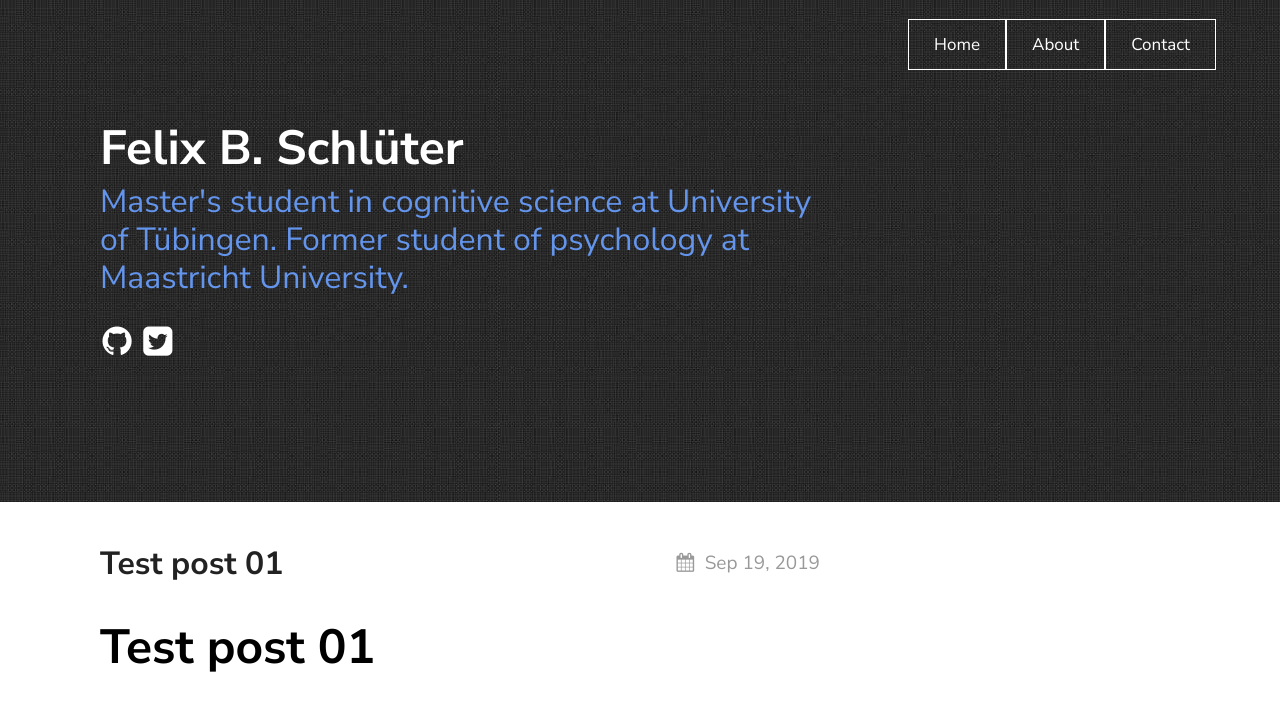
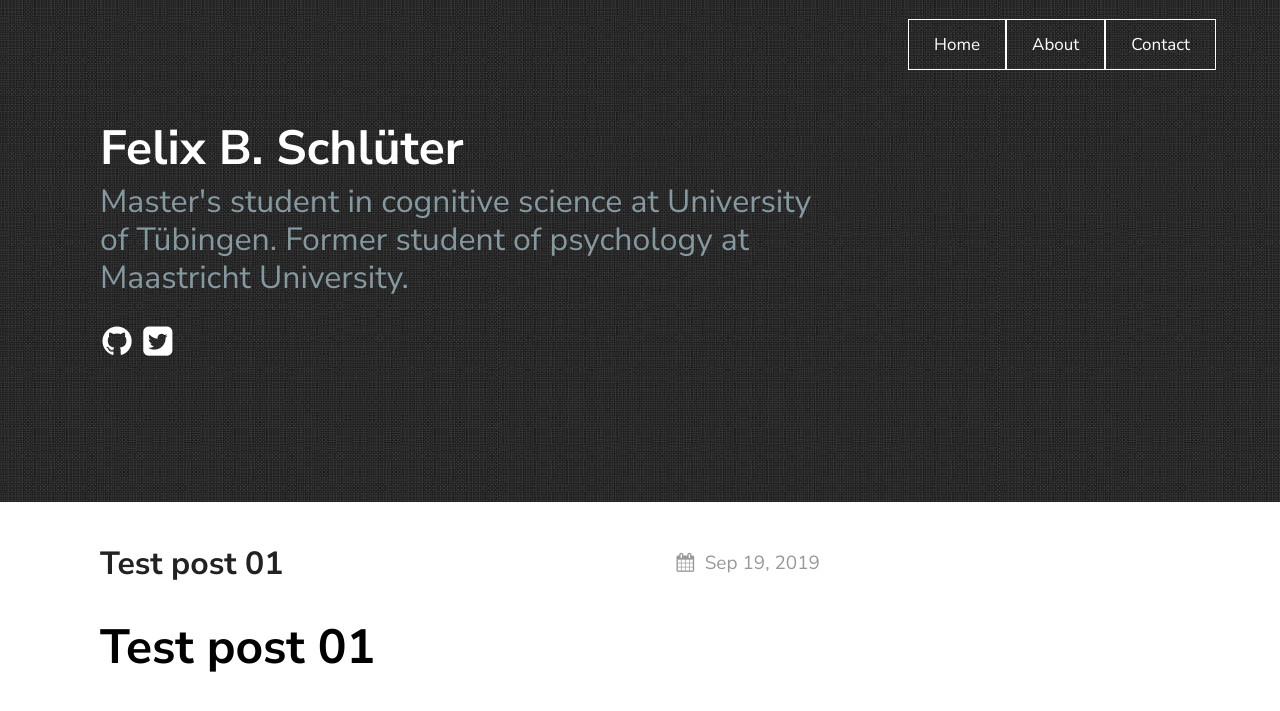
Before and after one commit to felixschltr/blog, a Jekyll site: the page built from index.md, in a window 1280 px wide. Shown: the top 711 px of the page. Built offline with Jekyll 4.4.1, drawn with Linux system fonts in a browser that asks for light colours.

Commit message:
change h2 color for 'grey' style

```diff
--- a/assets/css/style.scss
+++ b/assets/css/style.scss
@@ -64,7 +64,7 @@
     background-image: url('{{ site.baseurl }}/assets/textures/grey.jpg');
 
     h2 {
-        color: #6495ed;
+        color: #8599a0;
     }
 
     .social i:hover {
```
